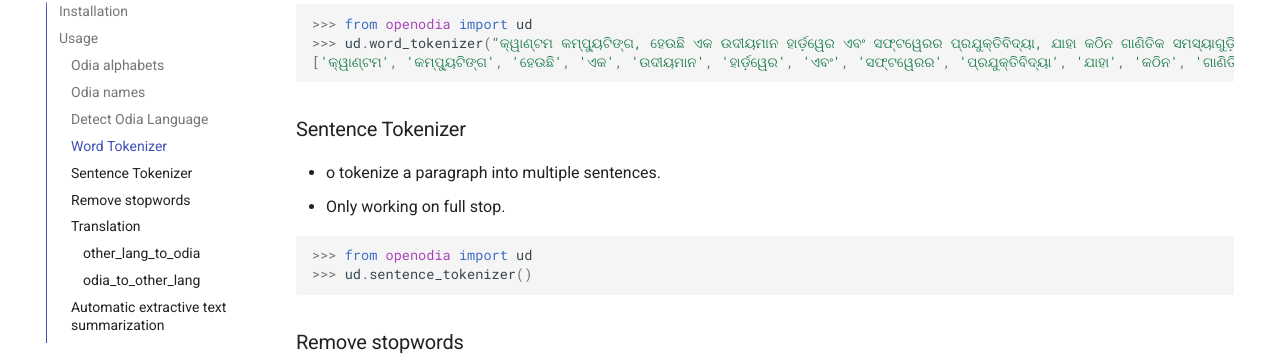
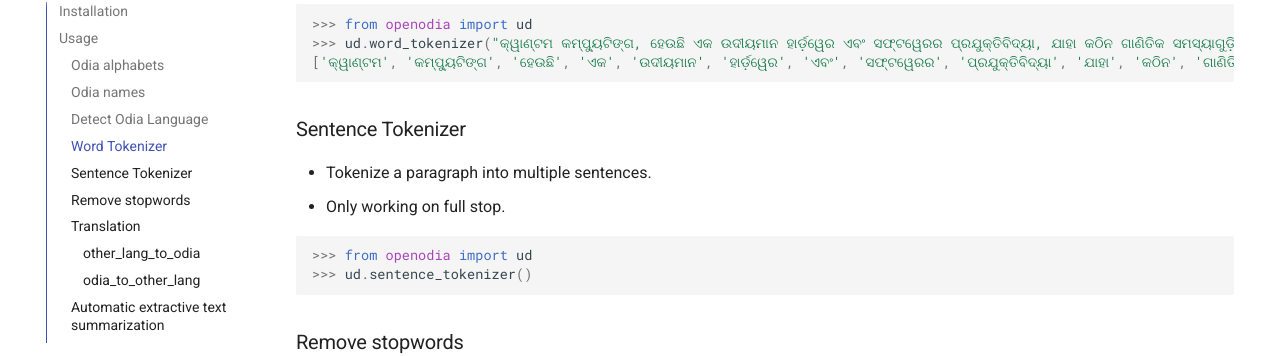
Before and after one commit to soumendrak/openodia, an MkDocs documentation site: the page built from docs/index.md, in a window 1280 px wide and 900 px high, scrolled down 2191 px. Shown: the part 97-453 px from the top of the window. Built offline with MkDocs 1.6.1 and Material for MkDocs 9.7.7, drawn with Linux system fonts in a browser that asks for light colours; comment, search, counter and statistics services are not loaded.

Commit message:
spelling mistake corrected

````diff
--- a/docs/index.md
+++ b/docs/index.md
@@ -101,7 +101,7 @@ The tools are available in Odia language.
 
 ### Sentence Tokenizer
 
-- o tokenize a paragraph into multiple sentences.
+- Tokenize a paragraph into multiple sentences.
 - Only working on full stop.
 
 ```python
````
